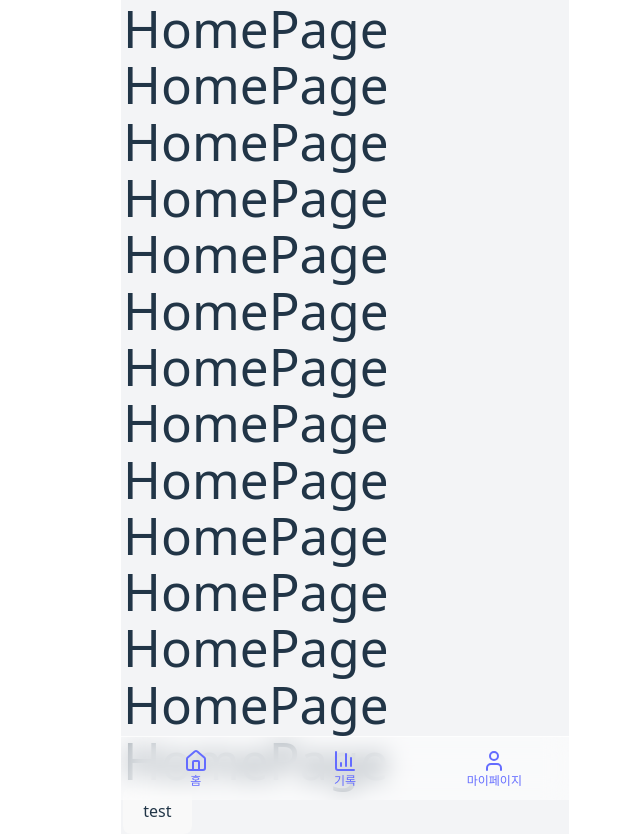
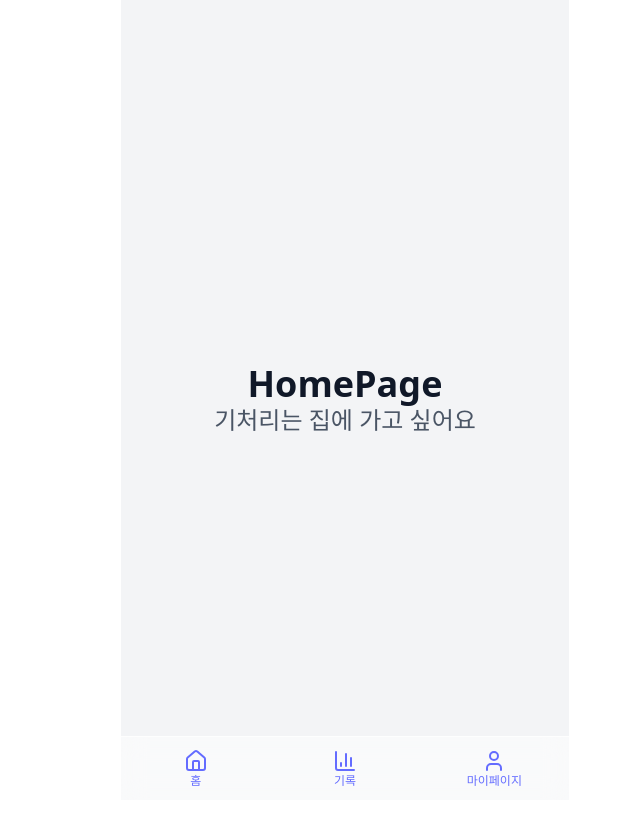
Before and after one commit to team-jangjak/chagok-fe, a React (Vite) app: page /main/home in a window 1280 px wide. Shown: the whole page, without its empty margins (295-935 px from the left). After the commit the page ends 800 px from the top, so only its background shows below. Built offline with nearby package versions, Linux system fonts and the light colour scheme.

Commit message:
[CHA-93] fix: Lottie 애니메이션 활용을 위한 dotlottie-react 활용 예시 추가 및 kyInstance 소폭 수정(주석 추가)

```diff
--- a/src/pages/LoginPage.tsx
+++ b/src/pages/LoginPage.tsx
@@ -13,11 +13,13 @@ function LoginPage() {
     <div className="flex flex-col items-center justify-center h-screen px-20">
       <span className="text-4xl font-bold text-gray-900">Login</span>
 
-      <div className="w-full h-auto mt-8 mb-4">
+      {/* 로그인 애니메이션 */}
+      <div className="w-[200px] h-[200px] mt-8 mb-4">
         <DotLottieReact
           src="https://lottie.host/d20599f6-9590-47f2-af0c-c1f0d2e1c59c/giTwOCGajP.lottie"
           loop
           autoplay
+          layout={{ fit: 'contain' }}
         />
       </div>
 
--- a/src/pages/main/HomePage.tsx
+++ b/src/pages/main/HomePage.tsx
@@ -6,22 +6,9 @@
 
 function HomePage() {
   return (
-    <div>
-      <h1>HomePage</h1>
-      <h1>HomePage</h1>
-      <h1>HomePage</h1>
-      <h1>HomePage</h1>
-      <h1>HomePage</h1>
-      <h1>HomePage</h1>
-      <h1>HomePage</h1>
-      <h1>HomePage</h1>
-      <h1>HomePage</h1>
-      <h1>HomePage</h1>
-      <h1>HomePage</h1>
-      <h1>HomePage</h1>
-      <h1>HomePage</h1>
-      <h1>HomePage</h1>
-      <button>test</button>
+    <div className="flex flex-col items-center justify-center h-screen px-20">
+      <span className="text-4xl font-bold text-gray-900">HomePage</span>
+      <span className="text-2xl font-semilight text-gray-600">기처리는 집에 가고 싶어요</span>
     </div>
   );
 }
--- a/src/shared/lib/kyInstance.ts
+++ b/src/shared/lib/kyInstance.ts
@@ -1,5 +1,5 @@
 // 보통 인증이 필요한 API 호출할 때, 토큰을 헤더에 추가해야 한다.
-// 이런 일들을 자동으로 해주는 ky 인스턴스를 사용한다.
+// 이런 일들을 자동으로 해주는 ky 인스턴스를 사용한다. (-> axios와 유사)
 import ky from 'ky';
 
 const kyInstance = ky.create({
```
